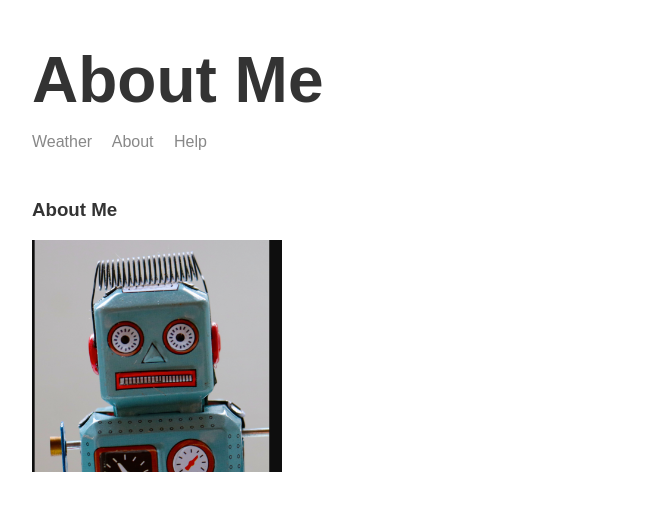
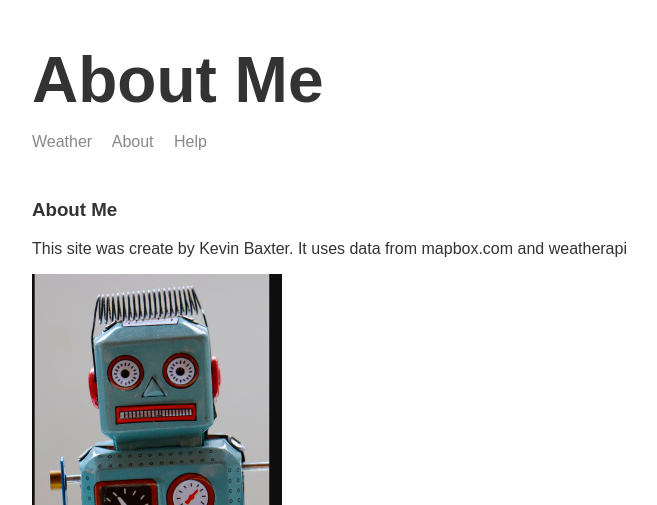
Before and after one commit to kbax6342/Weather-App-Node-Server, a Node server app: page /about in a window 1280 px wide. Shown: the top 505 px of the page, without its empty margins (283-940 px from the left). Run offline with Node 20, Linux system fonts and the light colour scheme.

Commit message:
changed about.hbs

```diff
--- a/templates/views/about.hbs
+++ b/templates/views/about.hbs
@@ -22,6 +22,7 @@
     <div class="main-content">
         {{>header}}
         <h3>About Me</h3>
+        <p>This site was create by Kevin Baxter. It uses data from mapbox.com and weatherapi</p>
         <img class="portrait" src="/images/profie-pic2.png">
     </div>
 
```
